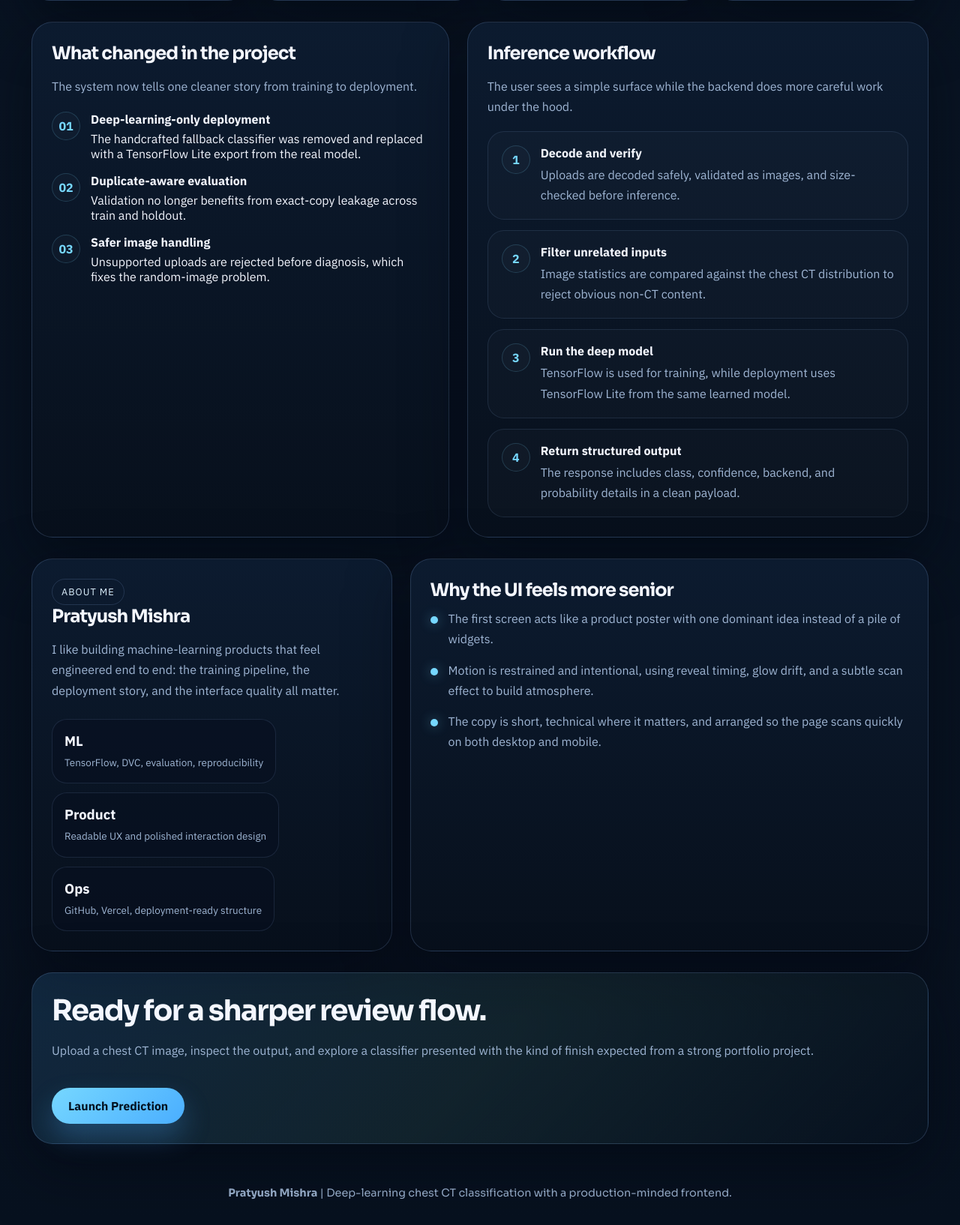
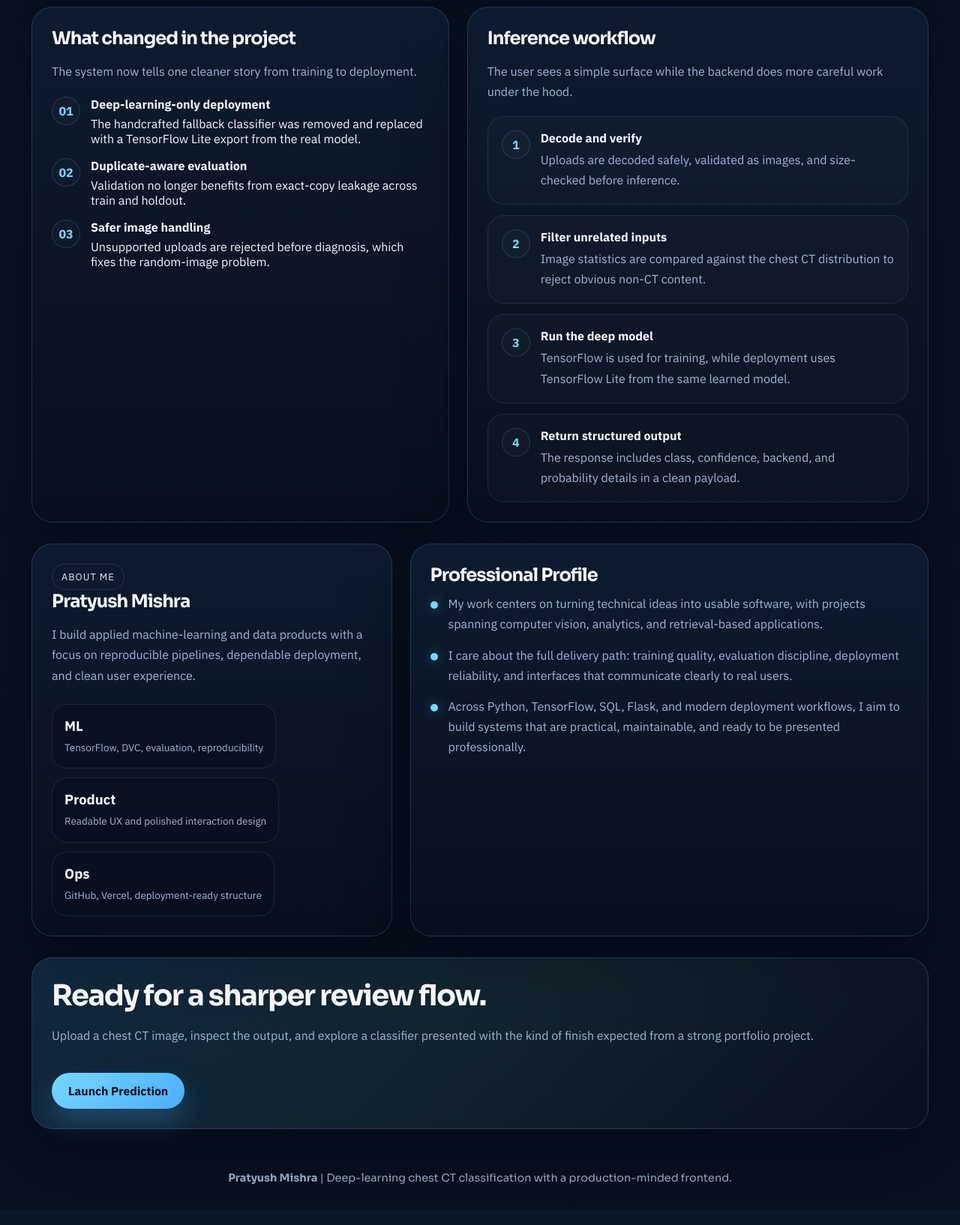
Before and after one commit to pratyush122/chest-cancer-classification-pratyush, a Python web app: template templates/index.html in a window 1280 px wide. Shown: the part 1739-3373 px from the top of the page at 75% size. After the commit the page ends 3319 px from the top, so only its background shows below. Run offline with Jinja, Linux system fonts and the light colour scheme; the template is opened without the code that fills it, so the values that code supplies are empty.

Commit message:
Refine header and about section copy

```diff
--- a/templates/index.html
+++ b/templates/index.html
@@ -4,8 +4,8 @@
   <meta charset="UTF-8">
   <meta name="viewport" content="width=device-width, initial-scale=1.0">
   <meta name="author" content="Pratyush Mishra">
-  <meta name="application-name" content="Pratyush Mishra Chest Cancer Classifier">
-  <title>Pratyush Mishra | Chest Cancer Classifier</title>
+  <meta name="application-name" content="Chest Cancer Classification">
+  <title>Chest Cancer Classification</title>
   <link rel="preconnect" href="https://fonts.googleapis.com">
   <link rel="preconnect" href="https://fonts.gstatic.com" crossorigin>
   <link href="https://fonts.googleapis.com/css2?family=IBM+Plex+Sans:wght@400;500;600;700&family=Sora:wght@400;600;700;800&display=swap" rel="stylesheet">
@@ -16,8 +16,7 @@
     body::before{content:"";position:fixed;inset:0;background:linear-gradient(rgba(255,255,255,.02) 1px,transparent 1px),linear-gradient(90deg,rgba(255,255,255,.02) 1px,transparent 1px);background-size:88px 88px;mask-image:radial-gradient(circle at center,black 45%,transparent 100%);opacity:.35;pointer-events:none}
     a{text-decoration:none;color:inherit} img{max-width:100%;display:block}
     .topbar{position:sticky;top:0;z-index:20;display:flex;justify-content:space-between;align-items:center;gap:18px;padding:18px clamp(20px,4vw,42px);background:rgba(7,17,31,.72);backdrop-filter:blur(16px);border-bottom:1px solid rgba(255,255,255,.06)}
-    .brand{display:flex;gap:14px;align-items:center}.mark{width:42px;height:42px;border-radius:14px;display:grid;place-items:center;background:linear-gradient(145deg,rgba(118,215,255,.22),rgba(74,174,255,.08));border:1px solid rgba(118,215,255,.28);font-family:"Sora",sans-serif;font-weight:700;letter-spacing:.08em}
-    .brand strong,.eyebrow,.metric span,.pill,.meta-label,.footer{font-family:"Sora",sans-serif}.brand small{display:block;color:var(--muted);margin-top:4px}
+    .brand{display:flex;gap:14px;align-items:center}.brand strong,.eyebrow,.metric span,.pill,.meta-label,.footer{font-family:"Sora",sans-serif}.brand strong{font-size:1.15rem;letter-spacing:-.03em}
     .nav{display:flex;gap:20px;color:var(--muted)} .nav a:hover{color:var(--text)}
     .hero{min-height:calc(100svh - 78px);display:grid;grid-template-columns:minmax(0,1.1fr) minmax(360px,.9fr);gap:34px;align-items:center;padding:44px clamp(20px,4vw,42px) 70px}
     .eyebrow{display:inline-flex;gap:10px;align-items:center;padding:8px 12px;border-radius:999px;border:1px solid rgba(118,215,255,.18);background:rgba(11,24,48,.48);font-size:.78rem;letter-spacing:.1em;text-transform:uppercase}
@@ -60,11 +59,7 @@
 <body>
   <header class="topbar">
     <div class="brand">
-      <div class="mark">PM</div>
-      <div>
-        <strong>Pratyush Mishra</strong>
-        <small>Deep-learning chest CT classification portfolio</small>
-      </div>
+      <strong>Chest Cancer Classification</strong>
     </div>
     <nav class="nav">
       <a href="#predict">Predict</a>
@@ -194,7 +189,7 @@
         <article class="about" data-reveal>
           <div class="badge">About Me</div>
           <h3 class="about-name">Pratyush Mishra</h3>
-          <p>I like building machine-learning products that feel engineered end to end: the training pipeline, the deployment story, and the interface quality all matter.</p>
+          <p>I build applied machine-learning and data products with a focus on reproducible pipelines, dependable deployment, and clean user experience.</p>
           <div class="rings">
             <div class="ring"><strong>ML</strong><span>TensorFlow, DVC, evaluation, reproducibility</span></div>
             <div class="ring"><strong>Product</strong><span>Readable UX and polished interaction design</span></div>
@@ -203,11 +198,11 @@
         </article>
 
         <article class="about" data-reveal>
-          <h3>Why the UI feels more senior</h3>
+          <h3>Professional Profile</h3>
           <div class="about-lines">
-            <div class="about-line">The first screen acts like a product poster with one dominant idea instead of a pile of widgets.</div>
-            <div class="about-line">Motion is restrained and intentional, using reveal timing, glow drift, and a subtle scan effect to build atmosphere.</div>
-            <div class="about-line">The copy is short, technical where it matters, and arranged so the page scans quickly on both desktop and mobile.</div>
+            <div class="about-line">My work centers on turning technical ideas into usable software, with projects spanning computer vision, analytics, and retrieval-based applications.</div>
+            <div class="about-line">I care about the full delivery path: training quality, evaluation discipline, deployment reliability, and interfaces that communicate clearly to real users.</div>
+            <div class="about-line">Across Python, TensorFlow, SQL, Flask, and modern deployment workflows, I aim to build systems that are practical, maintainable, and ready to be presented professionally.</div>
           </div>
         </article>
       </div>
```
